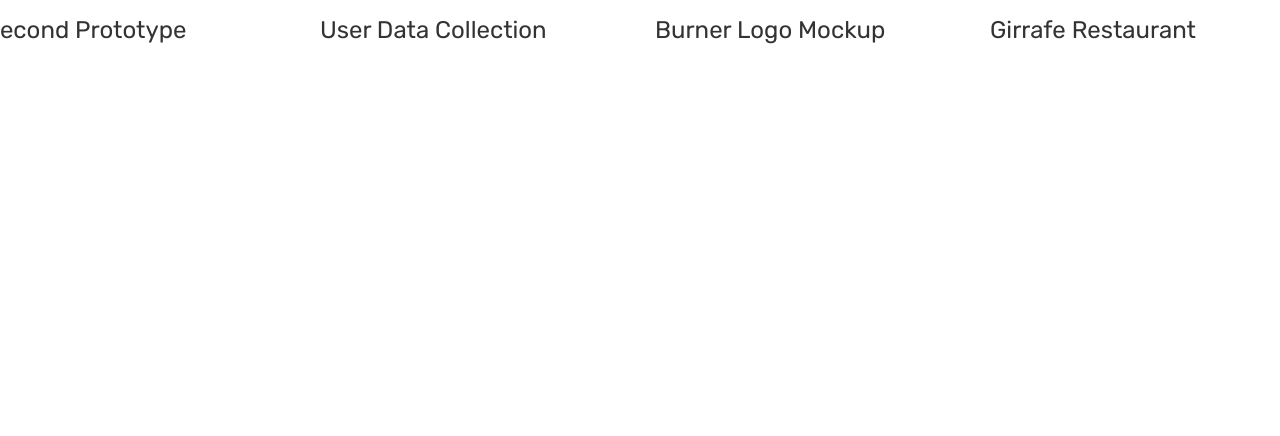
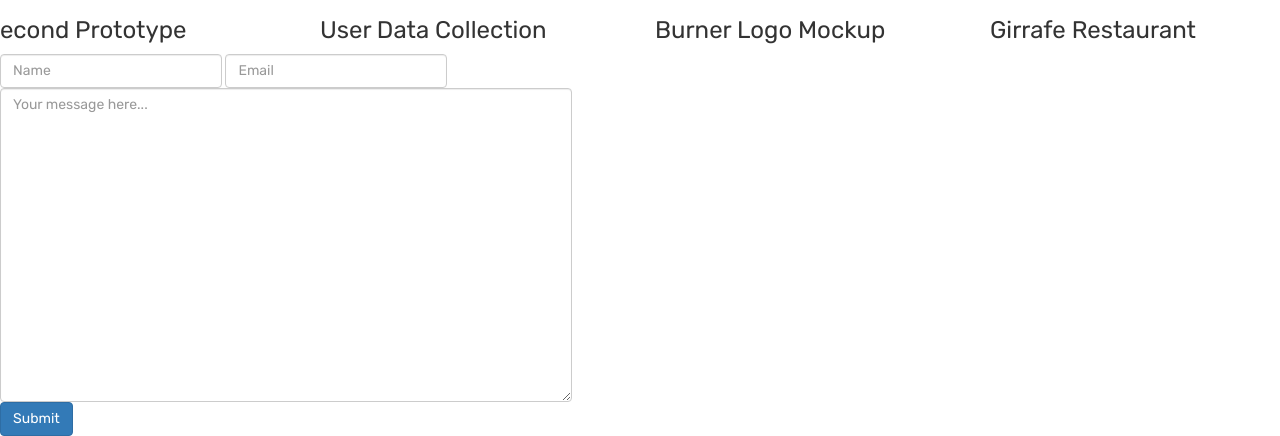
Before and after one commit to Veerprism/delani, a plain HTML site: page index.html in a window 1280 px wide. Shown: the part 3012-3448 px from the top of the page. Before the commit the page ends 3066 px from the top, so only its background shows below. Drawn offline with nearby package versions, Linux system fonts and the light colour scheme.

Commit message:
The forms allowing user input data

```diff
--- a/index.html
+++ b/index.html
@@ -238,6 +238,30 @@
 
 
     </div>
+    <div class="row" id="contact">
+      <div class="col-md-12">
+        <form class="form" id="show">
+
+          <!-- Beggining of the bottom of page form and its formatting  -->
+
+
+          <div class="form-inline">
+            <div class="form-group" id="forms">
+              <input type="text" name="name" align="middle" id="name" class="form-control" value="" placeholder="Name">
+              <input type="text" align="middle" name="email" id="email" class="form-control" value="" placeholder="Email">
+              <br>
+              <textarea rows="15" cols="59" type="textarea" id="comments" class="form-control" name="Comments" placeholder="Your message here..." value=""></textarea>
+              <br>
+              <button type="submit" class="btn btn-primary submit">Submit</button>
+        </form>
+            </div>
+
+
+          </div>
+
+      </div>
+
+  </div>
 
 </body>
 
```
